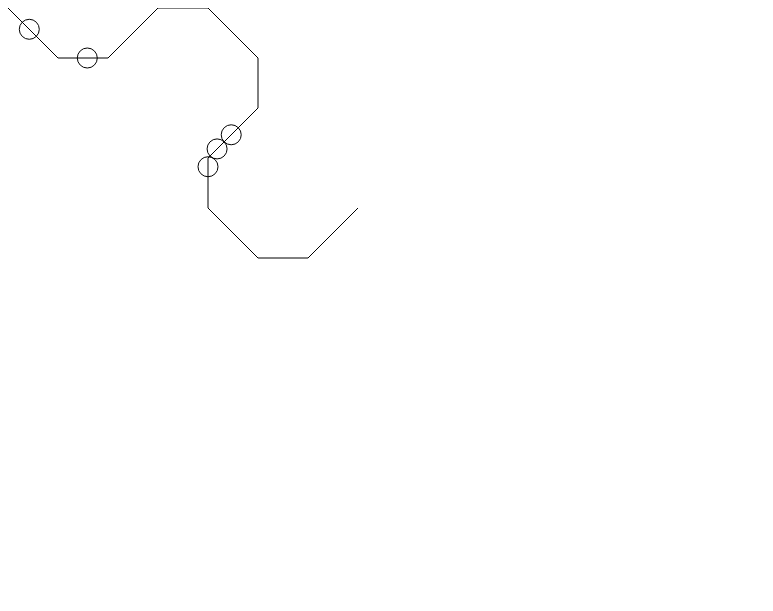
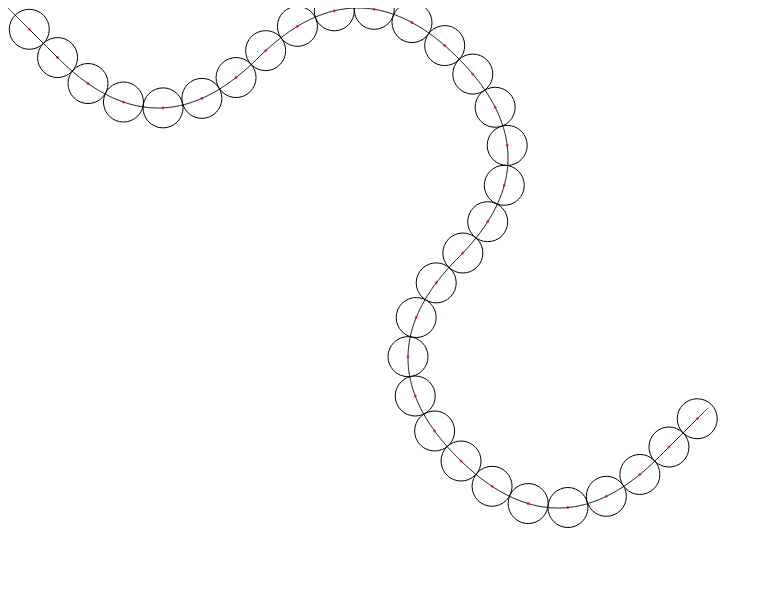
Before and after one commit to kpamu/zuma-js, a plain HTML site: page index.html in a window 1280 px wide. Shown: the whole page, without its empty margins (0-773 px from the left). Drawn offline with Linux system fonts and the light colour scheme.

Commit message:
progress

```diff
--- a/index.html
+++ b/index.html
@@ -1,6 +1,6 @@
 <html>
     <body>
         <canvas width="800" height="600"></canvas>
-        <script src="main.js"></script>
+        <script type="module" src="main.js"></script>
     </body>
 </html>
--- a/main.js
+++ b/main.js
@@ -1,91 +1,37 @@
+import {
+    vec2,
+    vec2interpolate,
+    vec2distance,
+    vec2squareDistance,
+    vec2quadraticBezier,
+    vec2sub,
+    vec2dot,
+} from './vec2.mjs'
+
 /** @type {HTMLCanvasElement} */
 let canvas = document.body.getElementsByTagName('canvas')[0];
 /** @type {CanvasRenderingContext2D} */
 let context = canvas.getContext('2d');
 
-context.stroke()
+/**@typedef {{positionOnLine: Number, radius: Number}} Ball */
 
 /** @type {[{x: Number, y: Number}]} */
 let brokenLine = []
-/** @type {[{positionOnLine: Number, radius: Number]} */
+/** @type {[Ball]} */
 let balls = []
 
-const DEFAULT_RADIUS = 10
-balls.push({positionOnLine: 0, radius: DEFAULT_RADIUS})
-balls.push({positionOnLine: 100, radius: DEFAULT_RADIUS})
-balls.push({positionOnLine: 400, radius: DEFAULT_RADIUS})
-balls.push({positionOnLine: 0, radius: DEFAULT_RADIUS})
-balls.push({positionOnLine: 0, radius: DEFAULT_RADIUS})
-
-brokenLine.push({x: 0, y: 0})
-brokenLine.push({x: 50, y: 50})
-brokenLine.push({x: 100, y: 50})
-brokenLine.push({x: 150, y: 0})
-brokenLine.push({x: 200, y: 0})
-brokenLine.push({x: 250, y: 50})
-brokenLine.push({x: 250, y: 100})
-brokenLine.push({x: 200, y: 150})
-brokenLine.push({x: 200, y: 200})
-brokenLine.push({x: 250, y: 250})
-brokenLine.push({x: 300, y: 250})
-brokenLine.push({x: 350, y: 200})
-
-function interpolate(v1, v2, t) {
-    return v1 + (v2 - v1) * t
+const DEFAULT_RADIUS = 20
+for (let i = 0; i < 1000; i++) {
+    balls.push({positionOnLine: i, radius: DEFAULT_RADIUS})
 }
 
-function quadraticBezier(v1, v2, p3, t) {
-    return t * (t * (p3 - v2 * 2 + v1) + 2 * (v2 - v1)) + v1
-};
-
-function vec2(x = 0, y = 0) {
-    return { x, y }
-}
-
-function vec2sub(v1, v2) {
-    return {
-        x: v1.x - v2.x,
-        y: v1.y - v2.y
-    }
-}
-function vec2add(v1, v2) {
-    return {
-        x: v1.x + v2.x,
-        y: v1.y + v2.y
-    }
-}
-
-function vec2dotProduct(v1, v2) {
-    return v1.x * v2.x + v1.y * v2.y
-}
-
-function vec2normal(v1) {
-    let len = Math.hypot(v1.x, v1.y)
-    return {
-        x: v1.x / len,
-        y: v1.y / len
-    }
-}
-
-function vec2distance(v1, v2) {
-    return Math.hypot((v2.x - v1.x), (v2.y - v1.y))
-}
-
-function vec2interpolate(v1, v2, t) {
-    return {
-        x: interpolate(v1.x, v2.x, t),
-        y: interpolate(v1.y, v2.y, t)
-    }
-}
-
-function vec2quadraticBezier(v1, v2, p3, t) {
-    return {
-        x: quadraticBezier(v1.x, v2.x, p3.x, t),
-        y: quadraticBezier(v1.y, v2.y, p3.y, t)
-    }
-}
-
-function asd(points, circles) {
+/**
+ *
+ * @param {[vec2]} points
+ * @param {[Ball]} circles
+ * @returns {[{{needOffset: Number, circle: Ball, pos: vec2}}]}
+ */
+function zumaAlgorithm(points, circles) {
     let result = []
 
     let circleIndex = 0
@@ -95,6 +41,7 @@ function asd(points, circles) {
     let line = [null, brokenLine[0]]
 
     let sumLength = 0
+    let lineLength = 0
     while (pointIndex < points.length && circleIndex < circles.length) {
         let circle = circles[circleIndex]
         let point = points[pointIndex]
@@ -105,77 +52,80 @@ function asd(points, circles) {
         }
 
         line = [line[1], point]
+        lineLength = vec2distance(line[0], line[1]);
 
-        let len = vec2distance(line[0], line[1]);
-
-        let isgoodline = len && sumLength + len > circle.positionOnLine
-
-        let mayberesult = null
+        let potentialPoint = null
         let needOffset = 0
 
-        if (isgoodline) {
-            mayberesult = vec2interpolate(line[0], line[1], (circle.positionOnLine - sumLength) / len)
-        }
+        if (lineLength && sumLength + lineLength > circle.positionOnLine) {
+            potentialPoint = vec2interpolate(line[0], line[1], (circle.positionOnLine - sumLength) / lineLength)
 
-        if (isgoodline && lastResult) {
-            let iscorrect = true
-            iscorrect &&= lastResult.circle.positionOnLine + lastResult.needOffset < circle.positionOnLine
-            iscorrect &&= vec2distance(lastResult.pos, mayberesult) > circle.radius + lastResult.circle.radius
+            if (lastResult) {
+                let len1sq = (circle.radius + lastResult.circle.radius) ** 2
 
-            if (!iscorrect) {
-                mayberesult = null
-            }
-            if (!iscorrect && vec2distance(lastResult.pos, line[1]) > circle.radius + lastResult.circle.radius) {
-                let b = vec2sub(line[1], line[0])
-                let c = vec2sub(lastResult.pos, line[0])
-                let projRoot = vec2dotProduct(c, b) / vec2dotProduct(b, b)
-                let proj = vec2interpolate(line[0], line[1], projRoot)
+                let potentialPointIsCorrect = true
+                    && lastResult.circle.positionOnLine + lastResult.needOffset < circle.positionOnLine
+                    && vec2squareDistance(lastResult.pos, potentialPoint) > len1sq
 
-                let len0 = vec2distance(lastResult.pos, proj)
-                let len1 = circle.radius + lastResult.circle.radius
-                let len2 = Math.sqrt(Math.abs(len1 * len1 - len0 * len0))
+                if (!potentialPointIsCorrect) {
+                    potentialPoint = null
+                }
 
-                mayberesult = vec2interpolate(line[0], line[1], projRoot + (len2 / len))
-                needOffset = sumLength + len * (projRoot + (len2 / len)) - circle.positionOnLine
+                if (!potentialPointIsCorrect && vec2squareDistance(lastResult.pos, line[1]) > len1sq) {
+                    let b = vec2sub(line[1], line[0])
+                    let c = vec2sub(lastResult.pos, line[0])
+                    let projRoot = vec2dot(c, b) / (lineLength * lineLength)
+                    let proj = vec2interpolate(line[0], line[1], projRoot)
+
+                    let len0sq = vec2squareDistance(lastResult.pos, proj)
+                    let len2 = Math.sqrt(Math.abs(len1sq - len0sq))
+
+                    let resultPointRoot = projRoot + (len2 / lineLength)
+                    potentialPoint = vec2interpolate(line[0], line[1], resultPointRoot)
+                    needOffset = sumLength + lineLength * resultPointRoot - circle.positionOnLine
+                }
             }
         }
 
-        if (mayberesult !== null) {
-            result[circleIndex] = {circle: circle, pos: mayberesult, needOffset: needOffset}
+        if (potentialPoint) {
+            result[circleIndex] = {circle: circle, pos: potentialPoint, needOffset: needOffset}
             lastResult = result[circleIndex]
             circleIndex += 1
             line = [line[1], line[0]]
-            continue
+        } else {
+            sumLength += lineLength
+            pointIndex += 1
         }
-
-        sumLength += len
-        pointIndex += 1
     }
 
     return result
 }
 
-
 let drawLoop = () => {
     context.clearRect(0, 0, canvas.width, canvas.height);
     balls[0].positionOnLine += 0.1;
 
-    let res = asd(brokenLine, balls)
+    let res = zumaAlgorithm(brokenLine, balls)
     context.beginPath()
     brokenLine.forEach( ({x, y}) => {
         context.lineTo(x, y);
     })
     context.stroke()
     res.forEach( c => {
+        c.circle.positionOnLine += c.needOffset
         context.beginPath()
         context.arc(c.pos.x, c.pos.y, c.circle.radius, 0, Math.PI * 2)
         context.stroke()
+
+        context.save()
+        context.beginPath()
+        context.strokeStyle = 'red'
+        context.arc(c.pos.x, c.pos.y, 1, 0, Math.PI * 2)
+        context.stroke()
+        context.restore()
     });
     requestAnimationFrame(drawLoop)
 }
-
-drawLoop()
-document.body.onclick = drawLoop
 
 function quadraticBezierConverter(points) {
     let curves = []
@@ -192,7 +142,7 @@ function quadraticBezierConverter(points) {
     })
 
     let result = [];
-    let quality = 10;
+    let quality = 1;
 
     curves.forEach( curve => {
         let sumlen = vec2distance(curve[0], curve[1]) + vec2distance(curve[1], curve[2])
@@ -207,4 +157,41 @@ function quadraticBezierConverter(points) {
     return result
 }
 
-//brokenLine = quadraticBezierConverter(brokenLine)
+function brokenLineEasyInit(nums) {
+    let result = [];
+
+    for(let i = 0; i < nums.length; i += 2) {
+        result.push(vec2(nums[i], nums[i + 1]))
+    }
+    return result
+}
+
+brokenLine = brokenLineEasyInit([
+    -DEFAULT_RADIUS, 100,
+    0, 100,
+    750, 100,
+    750, 550,
+    50, 550,
+    50, 150,
+    400, 200,
+])
+
+brokenLine = brokenLineEasyInit([
+    0, 0,
+    50, 50,
+    100, 50,
+    150, 0,
+    200, 0,
+    250, 50,
+    250, 100,
+    200, 150,
+    200, 200,
+    250, 250,
+    300, 250,
+    350, 200,
+].map( v => v * 2 ))
+
+brokenLine = quadraticBezierConverter(brokenLine)
+
+drawLoop()
+document.body.onclick = drawLoop
--- /dev/null
+++ b/vec2.mjs
@@ -0,0 +1,132 @@
+
+/**
+ *
+ * @param {Number} v1
+ * @param {Number} v2
+ * @param {Number} t
+ * @returns {Number}
+ */
+export function interpolate(v1, v2, t) {
+    return v1 + (v2 - v1) * t
+}
+
+/**
+ *
+ * @param {Number} v1
+ * @param {Number} v2
+ * @param {Number} p3
+ * @param {Number} t
+ * @returns {Number}
+ */
+export function quadraticBezier(v1, v2, p3, t) {
+    return t * (t * (p3 - v2 * 2 + v1) + 2 * (v2 - v1)) + v1
+};
+
+/** @typedef {{x: Number, y: Number}} vec2 */
+
+/**
+ *
+ * @param {Number} x
+ * @param {Number} y
+ * @returns {vec2}
+ */
+export function vec2(x = 0, y = 0) {
+    return { x, y }
+}
+
+/**
+ *
+ * @param {vec2} v1
+ * @param {vec2} v2
+ * @returns {vec2}
+ */
+export function vec2sub(v1, v2) {
+    return {
+        x: v1.x - v2.x,
+        y: v1.y - v2.y
+    }
+}
+
+/**
+ *
+ * @param {vec2} v1
+ * @param {vec2} v2
+ * @returns {vec2}
+ */
+export function vec2add(v1, v2) {
+    return {
+        x: v1.x + v2.x,
+        y: v1.y + v2.y
+    }
+}
+
+/**
+ *
+ * @param {vec2} v1
+ * @param {vec2} v2
+ * @returns {Number}
+ */
+export function vec2dot(v1, v2) {
+    return v1.x * v2.x + v1.y * v2.y
+}
+
+/**
+ *
+ * @param {vec2} v1
+ * @returns {vec2}
+ */
+export function vec2normal(v1) {
+    let len = Math.hypot(v1.x, v1.y)
+    return {
+        x: v1.x / len,
+        y: v1.y / len
+    }
+}
+
+/**
+ *
+ * @param {vec2} v1
+ * @param {vec2} v2
+ * @returns {Number}
+ */
+export function vec2distance(v1, v2) {
+    return Math.hypot((v2.x - v1.x), (v2.y - v1.y))
+}
+/**
+ *
+ * @param {vec2} v1
+ * @param {vec2} v2
+ * @returns {Number}
+ */
+export function vec2squareDistance(v1, v2) {
+    return (v2.x - v1.x) ** 2 + (v2.y - v1.y) ** 2
+}
+
+/**
+ *
+ * @param {vec2} v1
+ * @param {vec2} v2
+ * @param {Number} t
+ * @returns {vec2}
+ */
+export function vec2interpolate(v1, v2, t) {
+    return {
+        x: interpolate(v1.x, v2.x, t),
+        y: interpolate(v1.y, v2.y, t)
+    }
+}
+
+/**
+ *
+ * @param {vec2} v1
+ * @param {vec2} v2
+ * @param {vec2} p3
+ * @param {Number} t
+ * @returns {vec2}
+ */
+export function vec2quadraticBezier(v1, v2, p3, t) {
+    return {
+        x: quadraticBezier(v1.x, v2.x, p3.x, t),
+        y: quadraticBezier(v1.y, v2.y, p3.y, t)
+    }
+}
```
